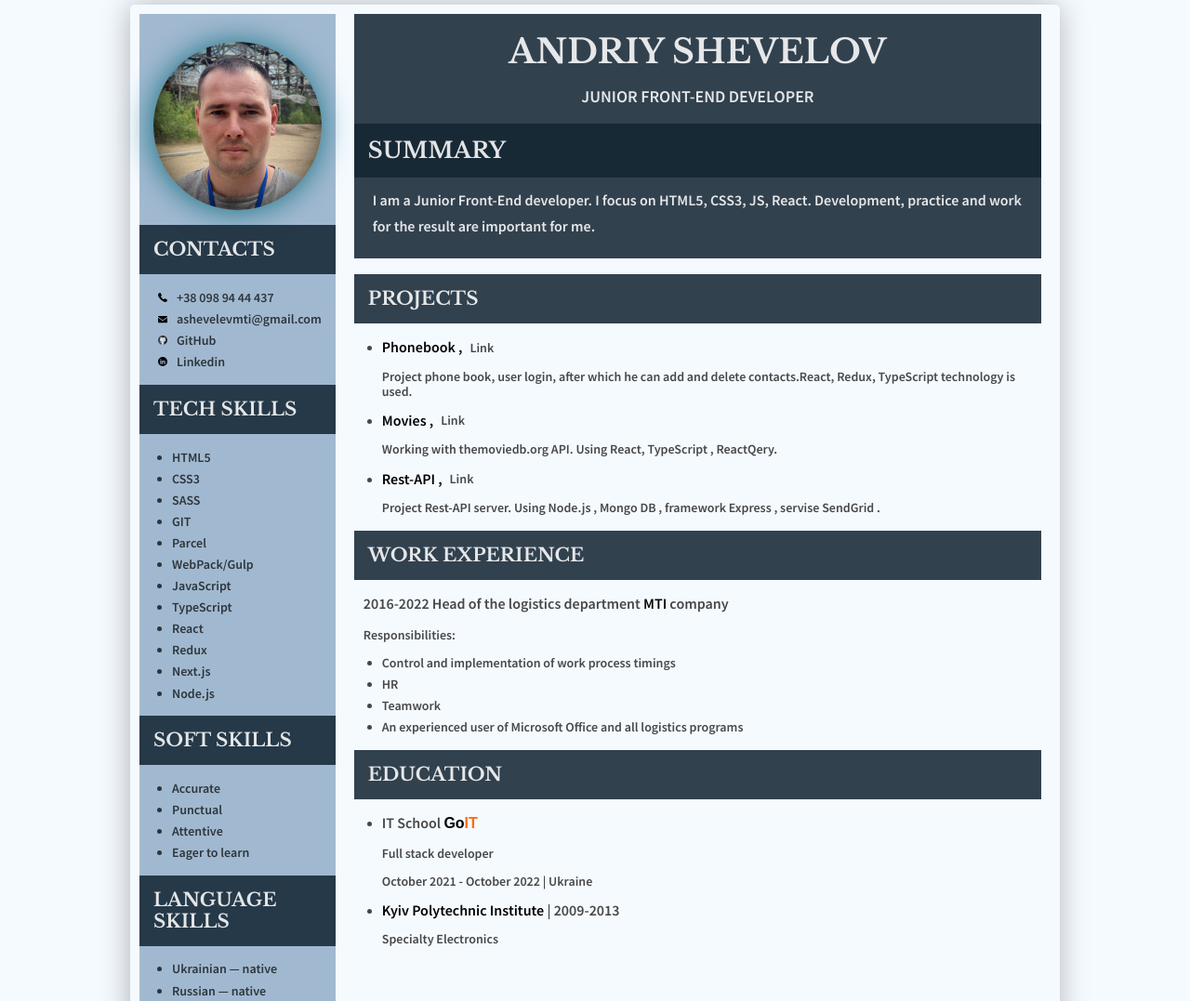
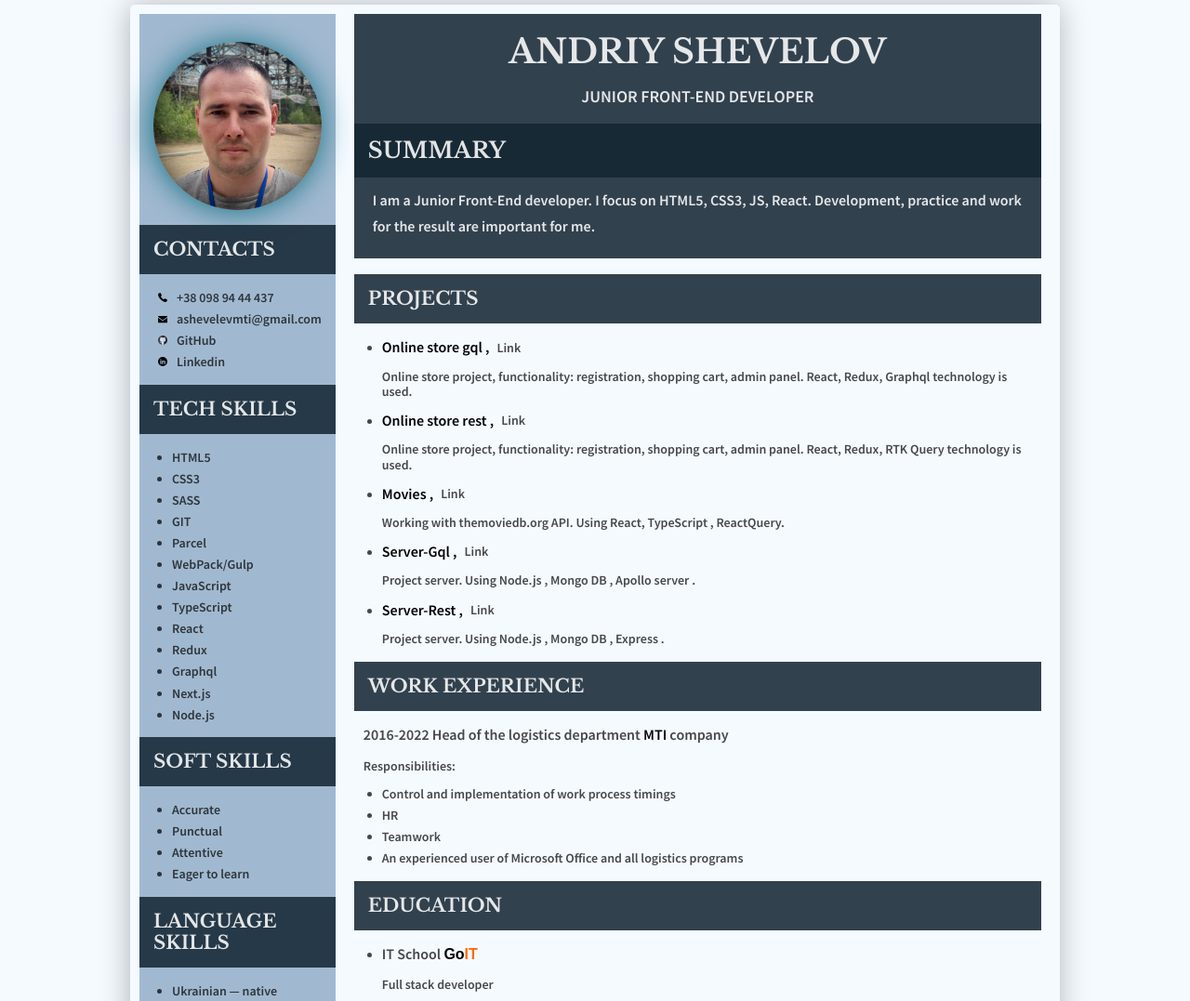
Before and after one commit to SHEVEL0V/summary, a plain HTML site: page index.html in a window 1280 px wide. Shown: the top 1077 px of the page at 93% size. Drawn offline with nearby package versions, Linux system fonts and the light colour scheme.

Commit message:
add project

```diff
--- a/index.html
+++ b/index.html
@@ -74,6 +74,7 @@
           <li>TypeScript</li>
           <li>React</li>
           <li>Redux</li>
+          <li>Graphql</li>
           <li>Next.js</li>
           <li>Node.js</li>
         </ul>
@@ -113,12 +114,12 @@
             <div class="summary__link-container">
               <a
                 class="summary__link"
-                href="https://phonebook-v02.netlify.app/"
+                href="https://shop-gql-51dd6.netlify.app"
                 target="_blank"
-                >Phonebook ,</a
+                >Online store gql ,</a
               ><a
                 class="side-bar__link margin-link"
-                href="https://github.com/SHEVEL0V/phonebook-v02.git"
+                href="https://github.com/SHEVEL0V/shop-gql.git"
                 target="_blank"
               >
                 Link</a
@@ -126,8 +127,29 @@
             </div>
 
             <p>
-              Project phone book, user login, after which he can add and delete
-              contacts.React, Redux, TypeScript technology is used.
+              Online store project, functionality: registration, shopping cart,
+              admin panel. React, Redux, Graphql technology is used.
+            </p>
+          </li>
+          <li>
+            <div class="summary__link-container">
+              <a
+                class="summary__link"
+                href="https://shop-rest-a51dd6.netlify.app"
+                target="_blank"
+                >Online store rest ,</a
+              ><a
+                class="side-bar__link margin-link"
+                href="https://github.com/SHEVEL0V/shop.git"
+                target="_blank"
+              >
+                Link</a
+              >
+            </div>
+
+            <p>
+              Online store project, functionality: registration, shopping cart,
+              admin panel. React, Redux, RTK Query technology is used.
             </p>
           </li>
           <li>
@@ -149,7 +171,7 @@
 
             <p>
               Working with themoviedb.org API. Using React, TypeScript ,
-              ReactQery.
+              ReactQuery.
             </p>
           </li>
 
@@ -157,21 +179,35 @@
             <div class="summary__link-container">
               <a
                 class="summary__link"
-                href="https://api-shevelov.herokuapp.com"
+                href="https://shopservergql.onrender.com"
                 target="_blank"
-                >Rest-API ,</a
+                >Server-Gql ,</a
               ><a
                 class="side-bar__link margin-link"
-                href="https://github.com/SHEVEL0V/rest-api.git"
+                href="https://github.com/SHEVEL0V/server-Shop-Gql.git"
                 target="_blank"
               >
                 Link</a
               >
             </div>
-            <p>
-              Project Rest-API server. Using Node.js , Mongo DB , framework
-              Express , servise SendGrid .
-            </p>
+            <p>Project server. Using Node.js , Mongo DB , Apollo server .</p>
+          </li>
+          <li>
+            <div class="summary__link-container">
+              <a
+                class="summary__link"
+                href="https://shop-server-rest.onrender.com"
+                target="_blank"
+                >Server-Rest ,</a
+              ><a
+                class="side-bar__link margin-link"
+                href="https://github.com/SHEVEL0V/server-Shop-Rest.git"
+                target="_blank"
+              >
+                Link</a
+              >
+            </div>
+            <p>Project server. Using Node.js , Mongo DB , Express .</p>
           </li>
         </ul>
       </section>
```
